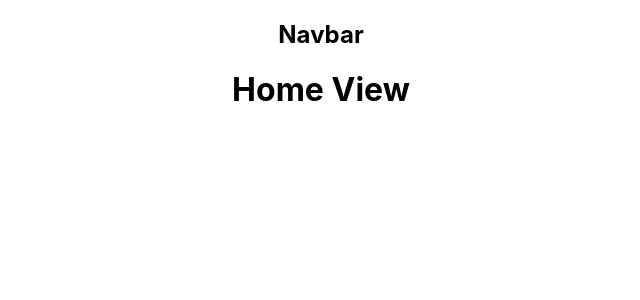
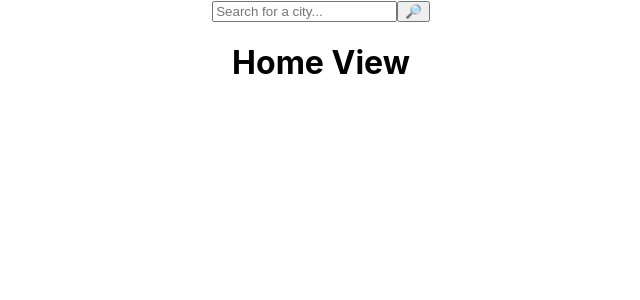
Before and after one commit to rperezsacardo/project-3-travva-app, a React (Create React App) app in the folder client/: page / in a window 1280 px wide. Shown: the top 300 px of the page, without its empty margins (319-959 px from the left). Built offline with nearby package versions, Linux system fonts and the light colour scheme.

Commit message:
navbar form

```diff
--- a/client/src/App.jsx
+++ b/client/src/App.jsx
@@ -1,4 +1,4 @@
-import React from "react";
+import React, { Component } from "react";
 import Authentication from "./View/Authentication";
 import EditTripView from "./View/EditTripView";
 import HomeView from "./View/HomeView";
@@ -15,7 +15,8 @@ import { Route, Link, Switch } from "react-router-dom";
 
 import "./App.css";
 
-function App() {
+export class App extends Component {
+  render() {
     return (
       <div className="App">
         <Switch>
@@ -32,5 +33,6 @@ function App() {
       </div>
     );
   }
+}
 
 export default App;
--- a/client/src/Components/NavBar/index.jsx
+++ b/client/src/Components/NavBar/index.jsx
@@ -1,12 +1,46 @@
-import React, { Component } from 'react'
+import React, { Component } from "react";
 
 export class NavBar extends Component {
+  constructor(props) {
+    super(props);
+    console.log("Constructor method ran");
+    this.state = {
+      query: ""
+    };
+  }
+
+  handleFormSubmission = (event) => {
+    event.preventDefault();
+    const { query } = this.state;
+    alert(`Query: ${query}`);
+  };
+
+  handleInputChange = (event) => {
+    console.log(event.target.name);
+    console.log(event.target.value);
+    const { name, value } = event.target;
+    this.setState({
+      [name]: value
+    });
+  };
+
   render() {
     return (
-      <div>
-        <h2>Navbar</h2>
+      <div className="App">
+        <form onSubmit={this.handleFormSubmission}>
+          <input
+            name="query"
+            id="search-input"
+            type="text"
+            placeholder="Search for a city..."
+            value={this.state.query} //query passed into search bar
+            onChange={this.handleInputChange}
+            autoComplete="on"
+          />
+          <button>🔎</button>
+        </form>
       </div>
-    )
+    );
   }
 }
 
```
Lines whose indentation alone changed are shown as unchanged.
